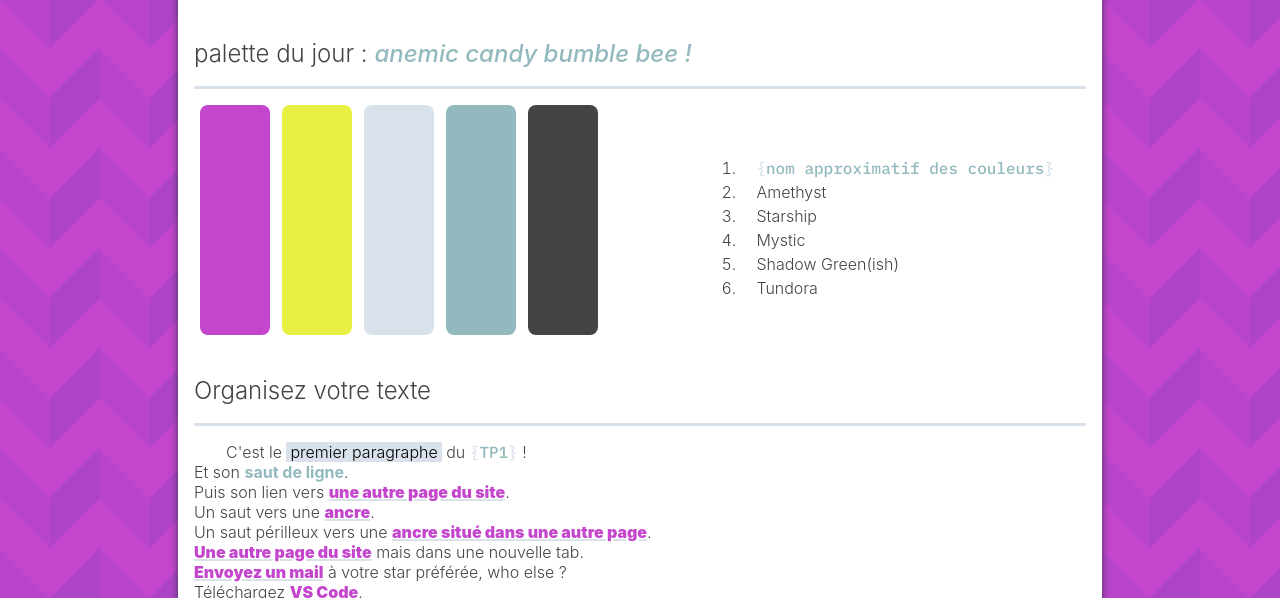
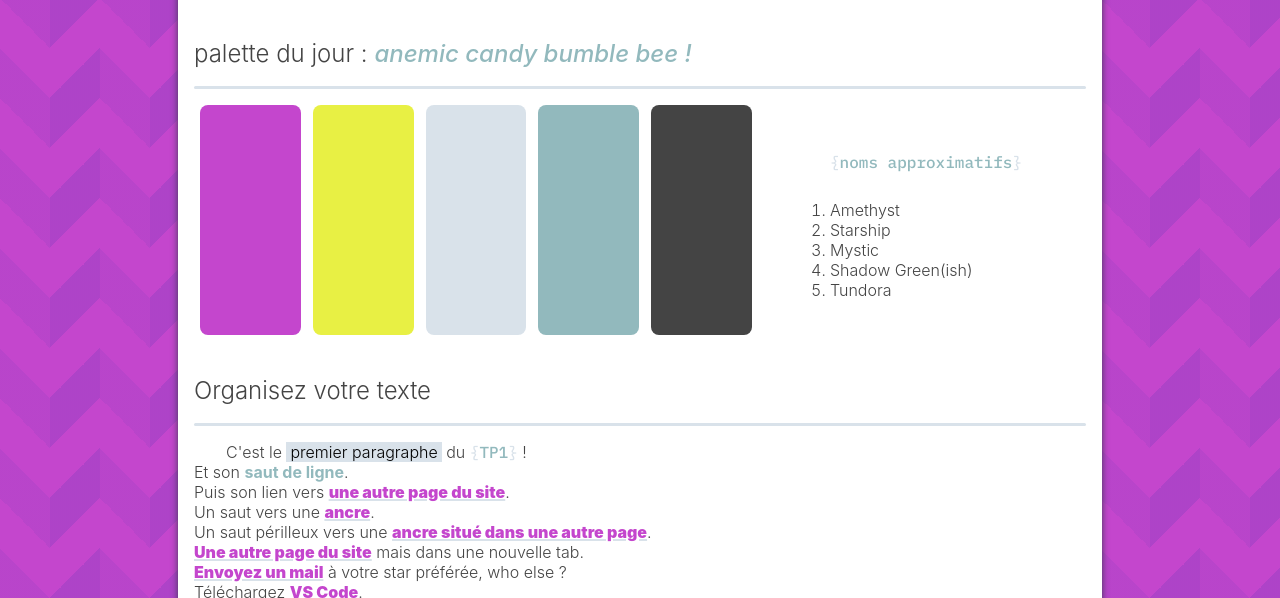
Before and after one commit to pozorfluo/simplon-tp, a plain HTML site: page tp1/index.html in a window 1280 px wide. Shown: the part 202-800 px from the top of the page. Drawn offline with Linux system fonts and the light colour scheme.

Commit message:
Fix color swatches list header

```diff
--- a/tp1/css/styles.css
+++ b/tp1/css/styles.css
@@ -351,12 +351,16 @@ a.sig {
   align-content: center;
 }
 .container-swatch li {
-  text-indent: 1rem;
-  margin-left: 6rem;
-  margin-top: 0.5rem;
-  flex: 1;
+  margin-left: 2rem;
+  margin-top: 0.25rem;
+  /* flex: 1; */
 }
 
+.swatch-header {
+    display: block;
+    margin-bottom: 2rem;
+    margin-right: 2rem;
+}
 .container-swatch em {
   padding-right: 2rem;
   flex: 1;
@@ -424,7 +428,9 @@ a.sig {
     flex-direction: column;
     /* flex-wrap: wrap; */
   }
-
+  .swatch-header {
+    font-size: 1.15rem;
+}
   .swatch {
     height: 6vw;
     margin: 0.375rem 0.375rem 0rem 0.375rem;
--- a/tp1/index.html
+++ b/tp1/index.html
@@ -32,7 +32,7 @@
             <div class="swatch color4"></div>
             <div class="swatch color5"></div>
             <ol>
-            <li class="list-header"><em>nom approximatif des couleurs</em></li>
+                <li class="swatch-header"><em>noms approximatifs</em></li>
                 <li>Amethyst</li>
                 <li>Starship</li>
                 <li>Mystic</li>
```
Lines whose indentation alone changed are shown as unchanged.
